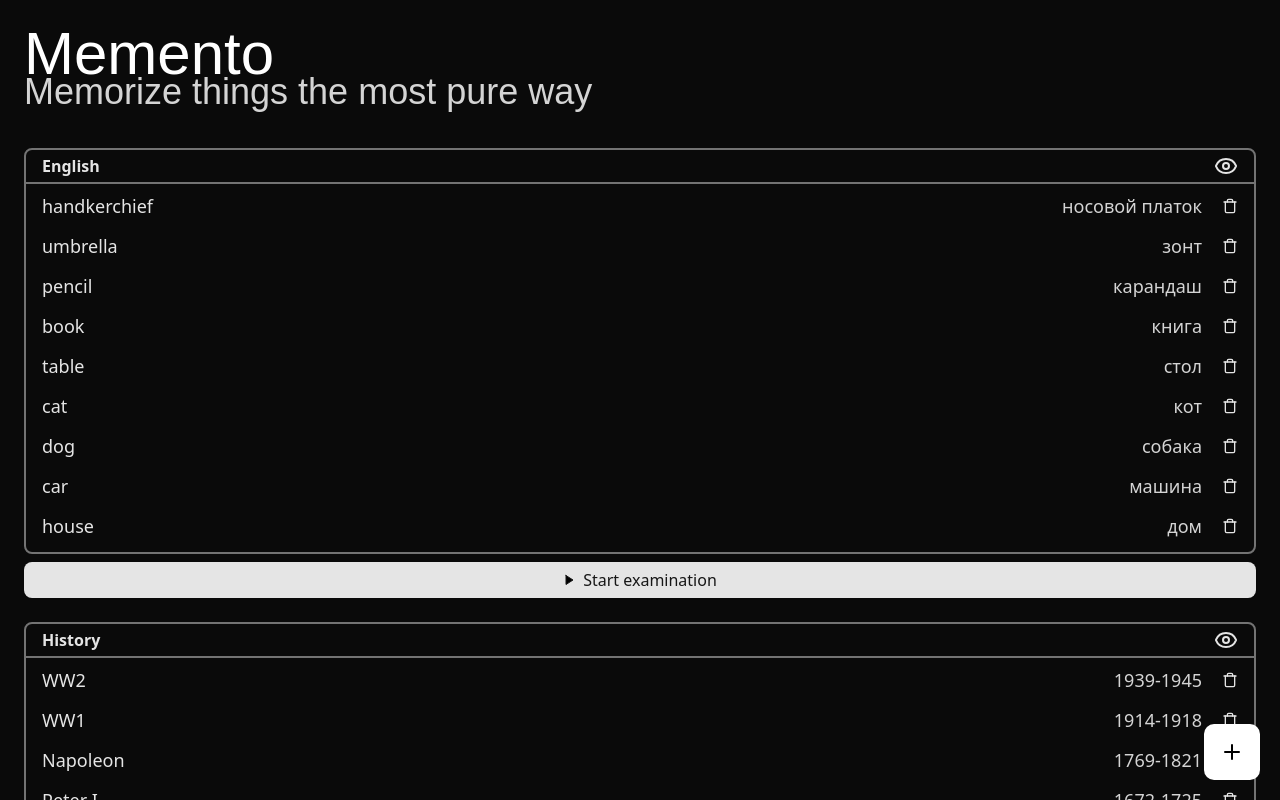
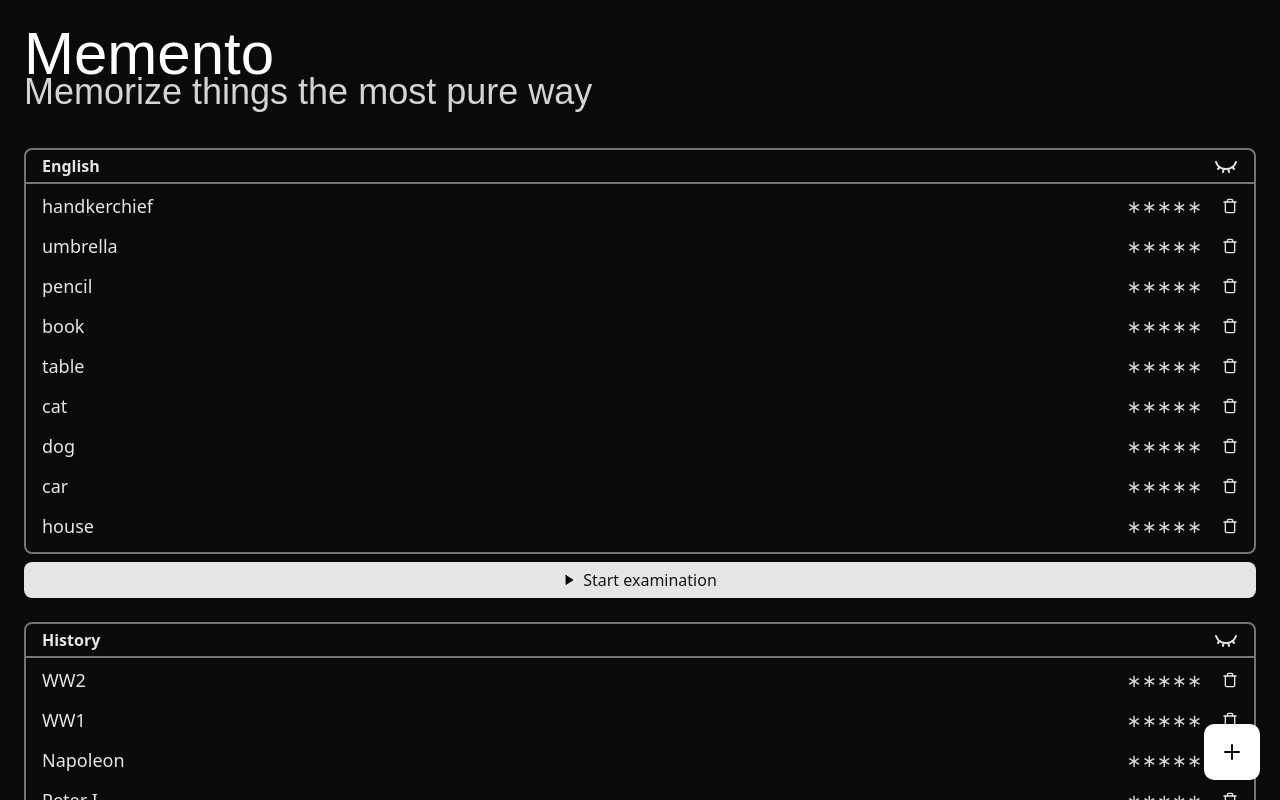
Before and after one commit to Rubicones/card-memorizer, a Next.js app: page / in a window 1280 px wide. Built offline with nearby package versions, Linux system fonts and the light colour scheme; a web font is replaced by a local one.

Commit message:
dictionaries are closed by default

```diff
--- a/src/app/components/Dictionary.tsx
+++ b/src/app/components/Dictionary.tsx
@@ -15,7 +15,7 @@ export default function Dictionary({
     }[];
     title: string;
 }) {
-    const [areBacksVisible, setAreBacksVisible] = useState(true);
+    const [areBacksVisible, setAreBacksVisible] = useState(false);
     const router = useRouter();
     return (
         <>
```
